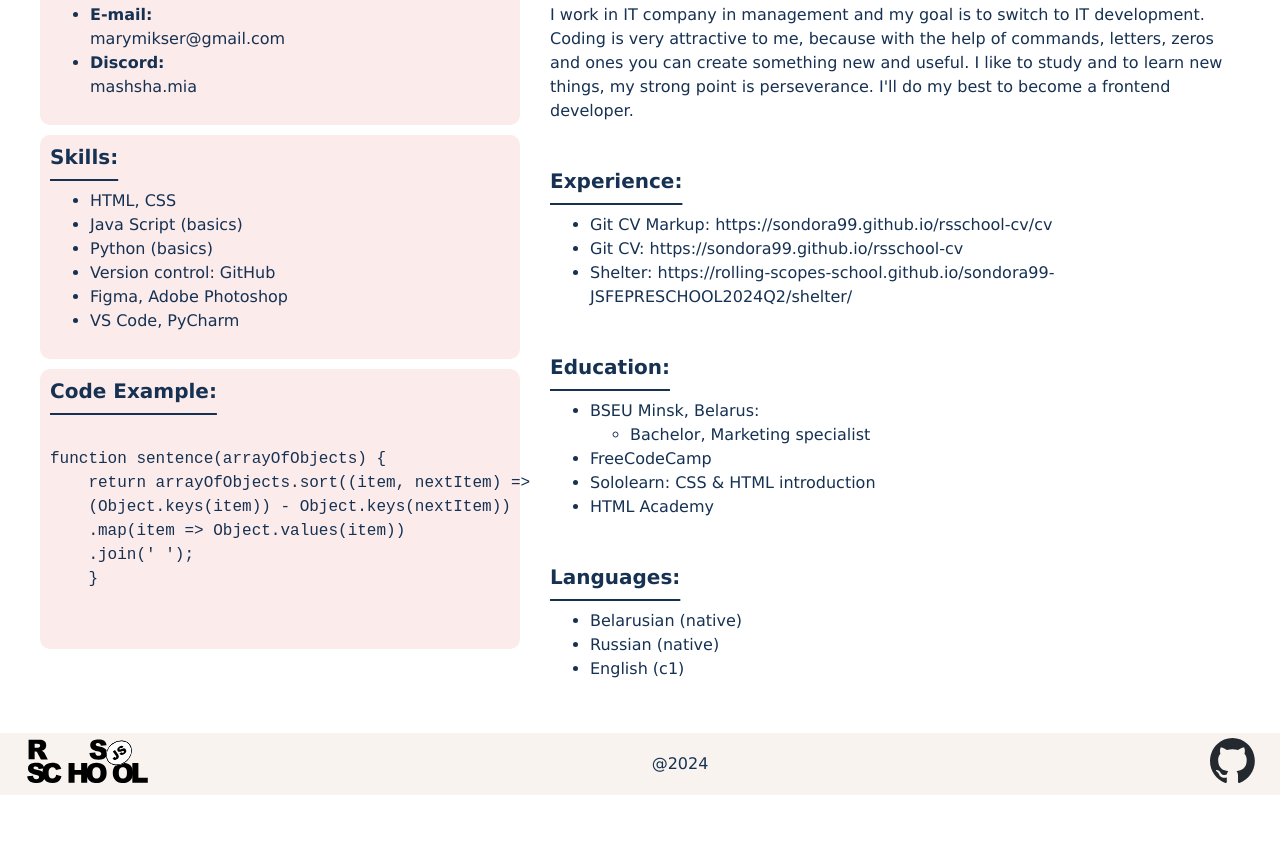
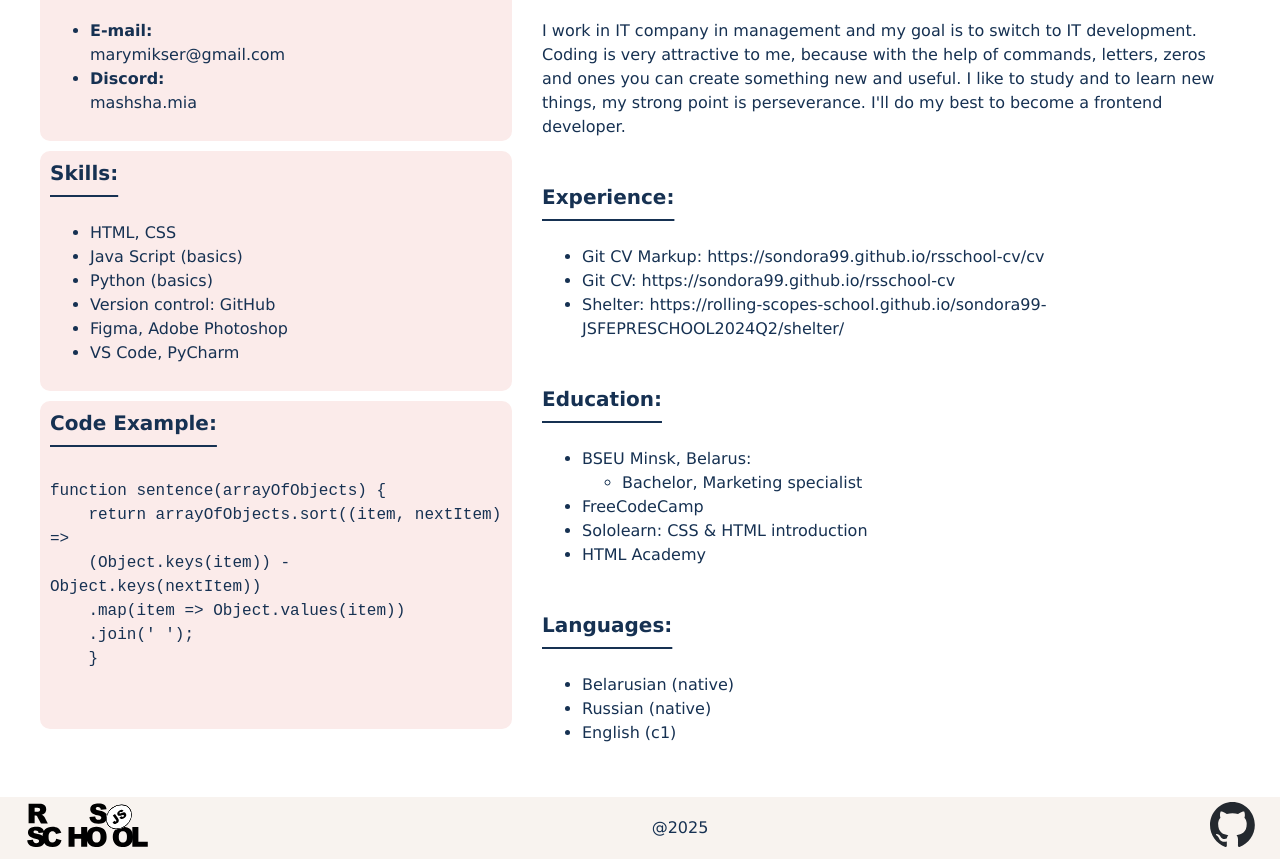
Before and after one commit to sondora99/rsschool-cv, a plain HTML site: page index.html in a window 1280 px wide. Shown: the part 274-1133 px from the top of the page. Before the commit the page ends 1069 px from the top, so only its background shows below. Drawn offline with Linux system fonts and the light colour scheme.

Commit message:
feat: update css file

```diff
--- a/index.html
+++ b/index.html
@@ -128,7 +128,7 @@ function sentence(arrayOfObjects) {
                         <img class="rss-logo" src="img/rs-school-logo.svg" alt="RS-school logo">
                     </a>
                 </li>
-                <li class="list-item">@2024</li>
+                <li class="list-item">@2025</li>
                 <li class="list-item">
                     <a class="link" href="https://github.com/sondora99">
                         <img class="git-logo" src="img/github-mark.svg" alt="GitHub">
--- a/style.css
+++ b/style.css
@@ -28,6 +28,8 @@ a{
     margin-bottom: 10px;
     max-height: 350px;
     padding: 10px;
+    display: flex;
+    flex-direction: column;
 }
 
 
@@ -111,6 +113,7 @@ a{
 pre{
     padding: 0;
     margin: 0;
+    white-space: pre-wrap;
 }
 
 .footer{
```
